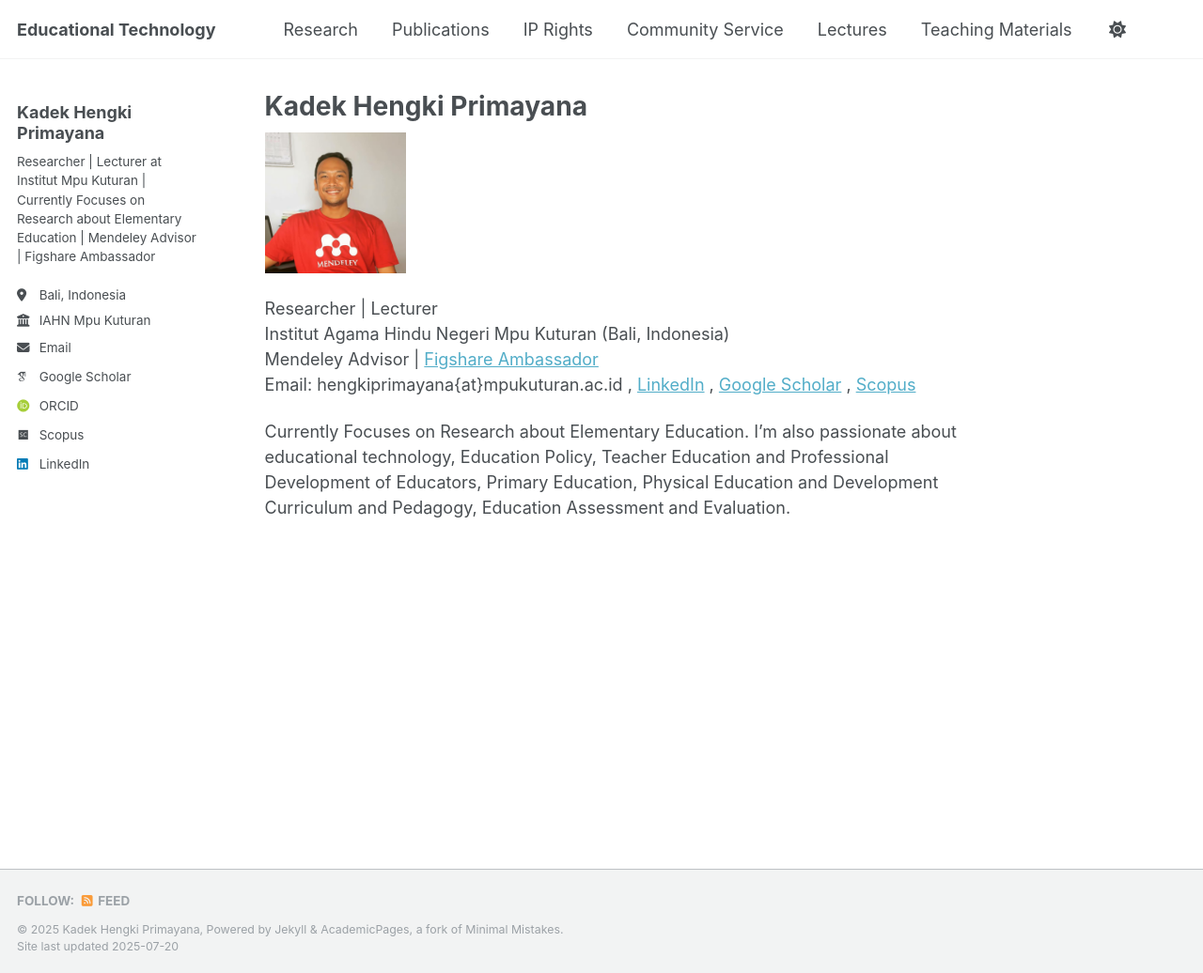
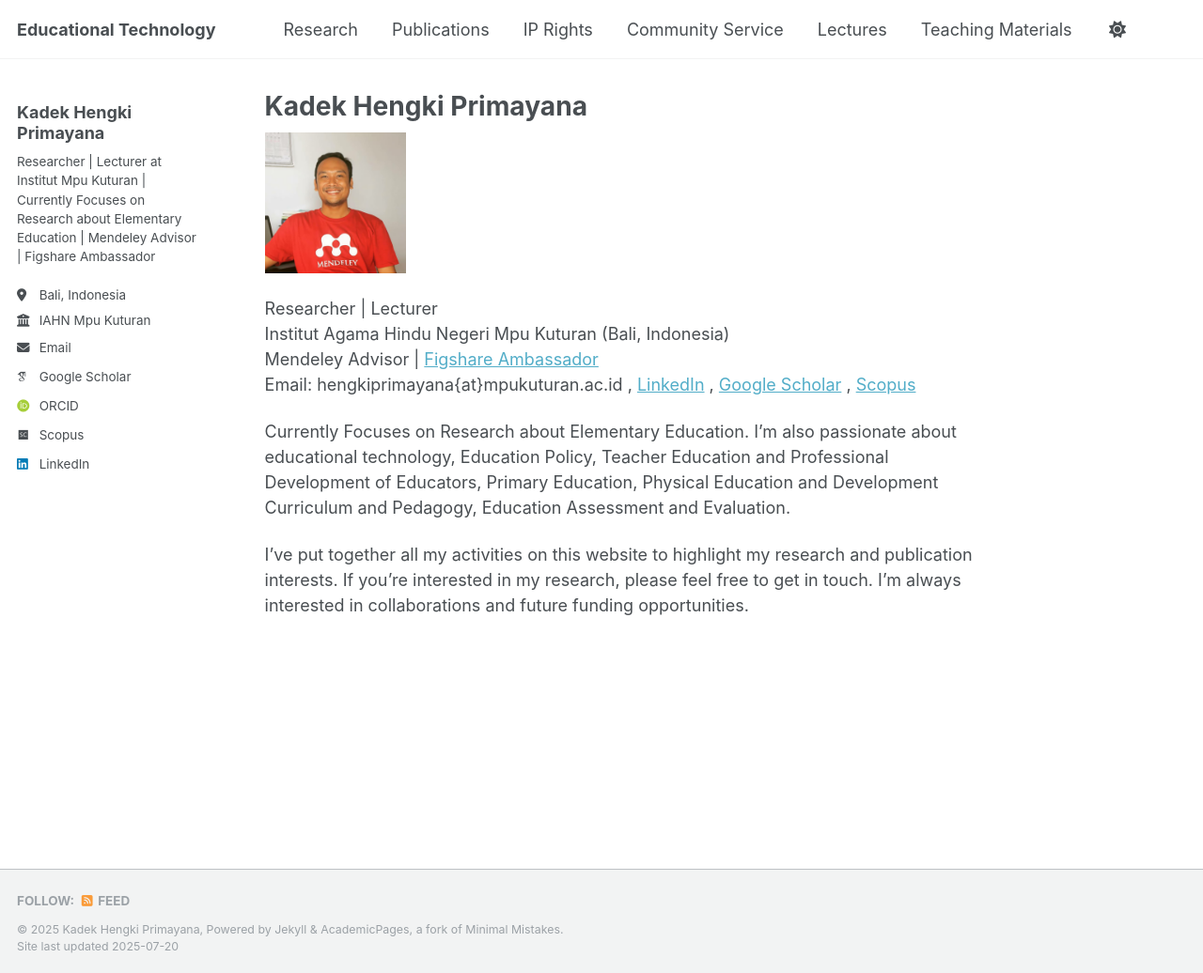
Before and after one commit to hengkiprimayana/hengkiprimayana.github.io, a Jekyll site: the page built from _pages/about.md, in a window 1280 px wide and 1036 px high. Shown: the whole window at 94% size. Built offline with Jekyll 4.4.1, drawn with Linux system fonts in a browser that asks for light colours; some web fonts are replaced; a script that is not in the unit is left out.

Commit message:
Update about.md

```diff
--- a/_pages/about.md
+++ b/_pages/about.md
@@ -15,4 +15,6 @@ Mendeley Advisor | [Figshare Ambassador](https://figshare.com/authors/Kadek_Heng
 Email: hengkiprimayana{at}mpukuturan.ac.id , [LinkedIn](https://www.linkedin.com/in/hengkiprimayana) , [Google Scholar](https://scholar.google.co.id/citations?hl=en&user=c5w-oRIAAAAJ) ,
 [Scopus](https://www.scopus.com/authid/detail.uri?authorId=57219776192) <br>
 
-Currently Focuses on Research about Elementary Education. I'm also passionate about educational technology, Education Policy, Teacher Education and Professional Development of Educators, Primary Education, Physical Education and Development Curriculum and Pedagogy, Education Assessment and Evaluation.
+Currently Focuses on Research about Elementary Education. I'm also passionate about educational technology, Education Policy, Teacher Education and Professional Development of Educators, Primary Education, Physical Education and Development Curriculum and Pedagogy, Education Assessment and Evaluation. <br>
+
+I've put together all my activities on this website to highlight my research and publication interests. If you're interested in my research, please feel free to get in touch. I'm always interested in collaborations and future funding opportunities.
```
